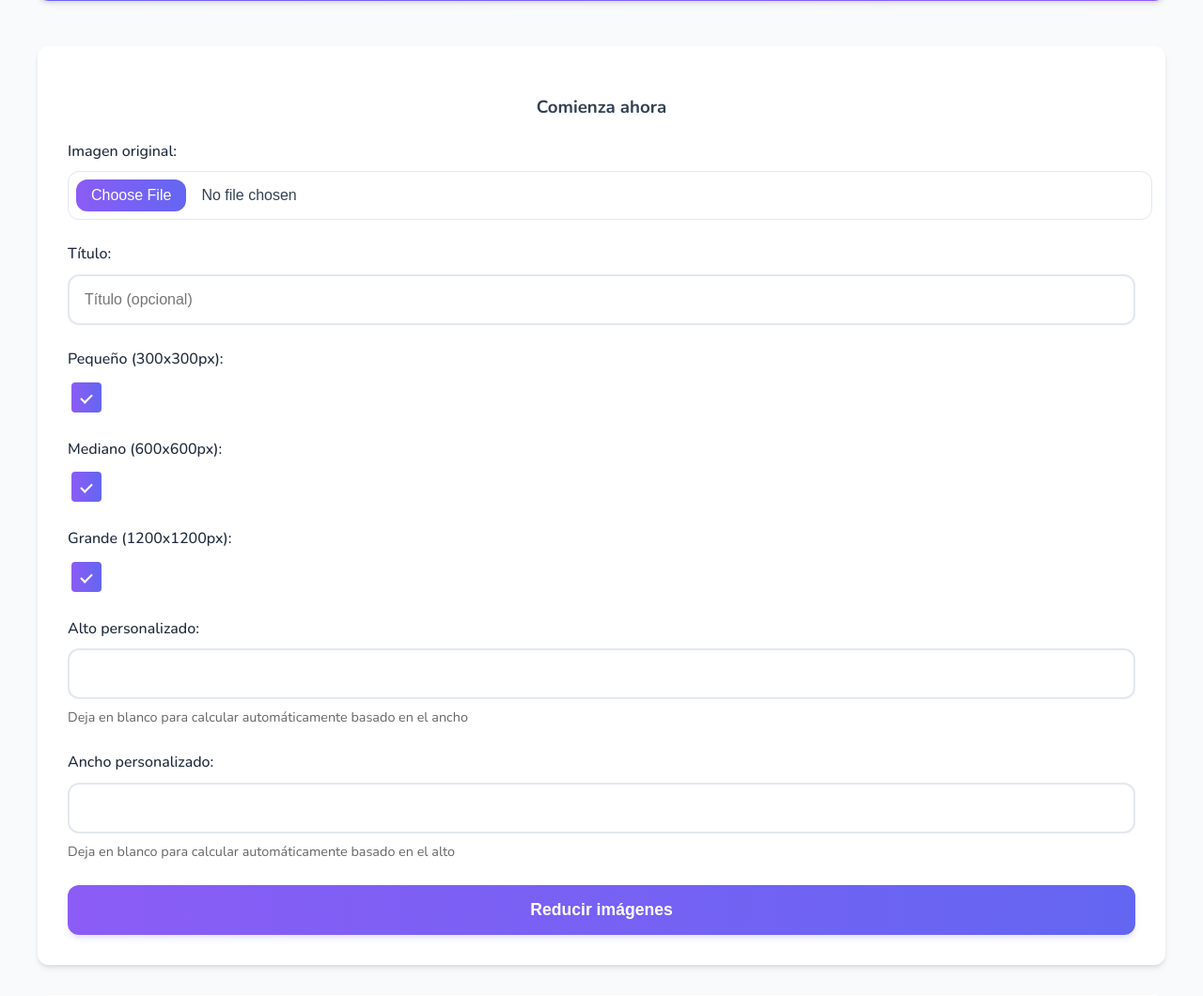
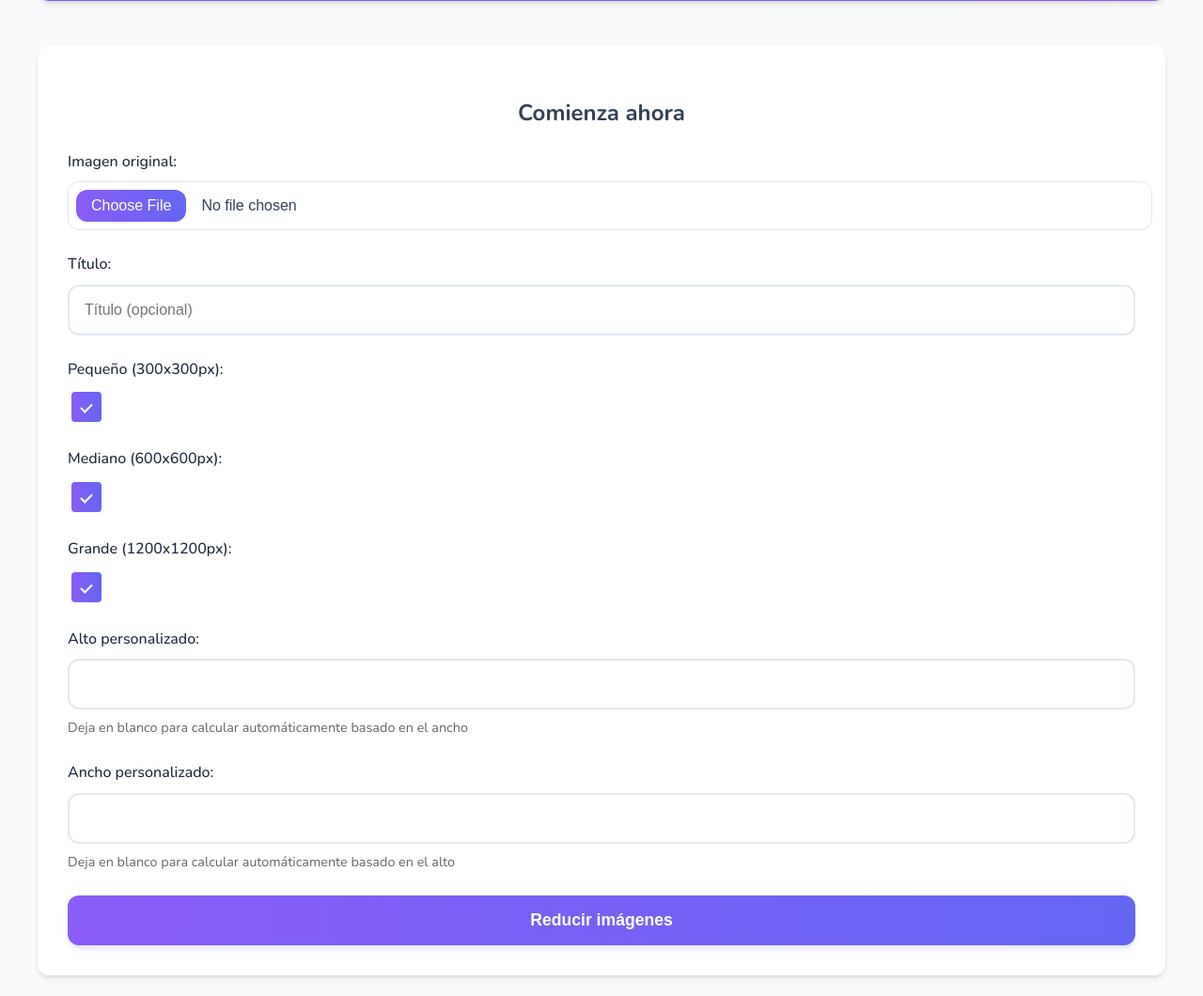
Before and after one commit to Jaolmos/redimensiona-django, a Django app: page / in a window 1280 px wide. Shown: the part 586-1646 px from the top of the page at 94% size. Run offline with Django 5.2, Linux system fonts and the light colour scheme; parts of the project's set-up code (start-up, migrations or seed data) failed here and were passed over.

Commit message:
style: cambio de h3 a h2 en el título 'Comienza ahora'

```diff
--- a/apps/core/templates/core/home.html
+++ b/apps/core/templates/core/home.html
@@ -11,7 +11,7 @@
 </div>
 
 <div class="upload-section">
-    <h3 class="text-center">Comienza ahora</h3>
+    <h2 class="text-center">Comienza ahora</h2>
 
     <form method="post" action="{% url 'images:upload' %}" enctype="multipart/form-data">
         {% csrf_token %}
```
